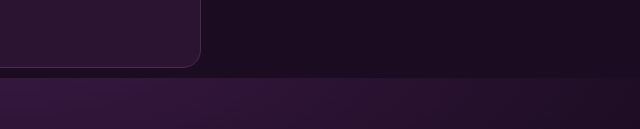
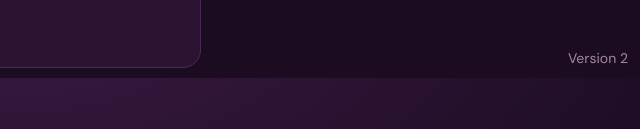
Before and after one commit to pranay-1023/when-was-this, a plain HTML site: page index.html in a window 1280 px wide. Shown: the part 722-851 px from the top of the page, 640-1280 px from the left. Drawn offline with Linux system fonts and the light colour scheme.

Commit message:
Show version label
Co-Authored-By: Claude Opus 5.5 <noreply@anthropic.com>
Claude-Session: https://claude.ai/code/session_012sC7ZrzmvF4mubghbXjHdK

```diff
--- a/index.html
+++ b/index.html
@@ -62,6 +62,7 @@ input[type=date]{color-scheme:dark}
 <body>
 <div class="wrap">
   <p class="note" id="conn"></p>
+  <p class="note" style="position:fixed;right:12px;bottom:8px;margin:0;opacity:.8">Version 2</p>
 
   <!-- HOST SETUP -->
   <div id="vSetup" class="hide">
```
